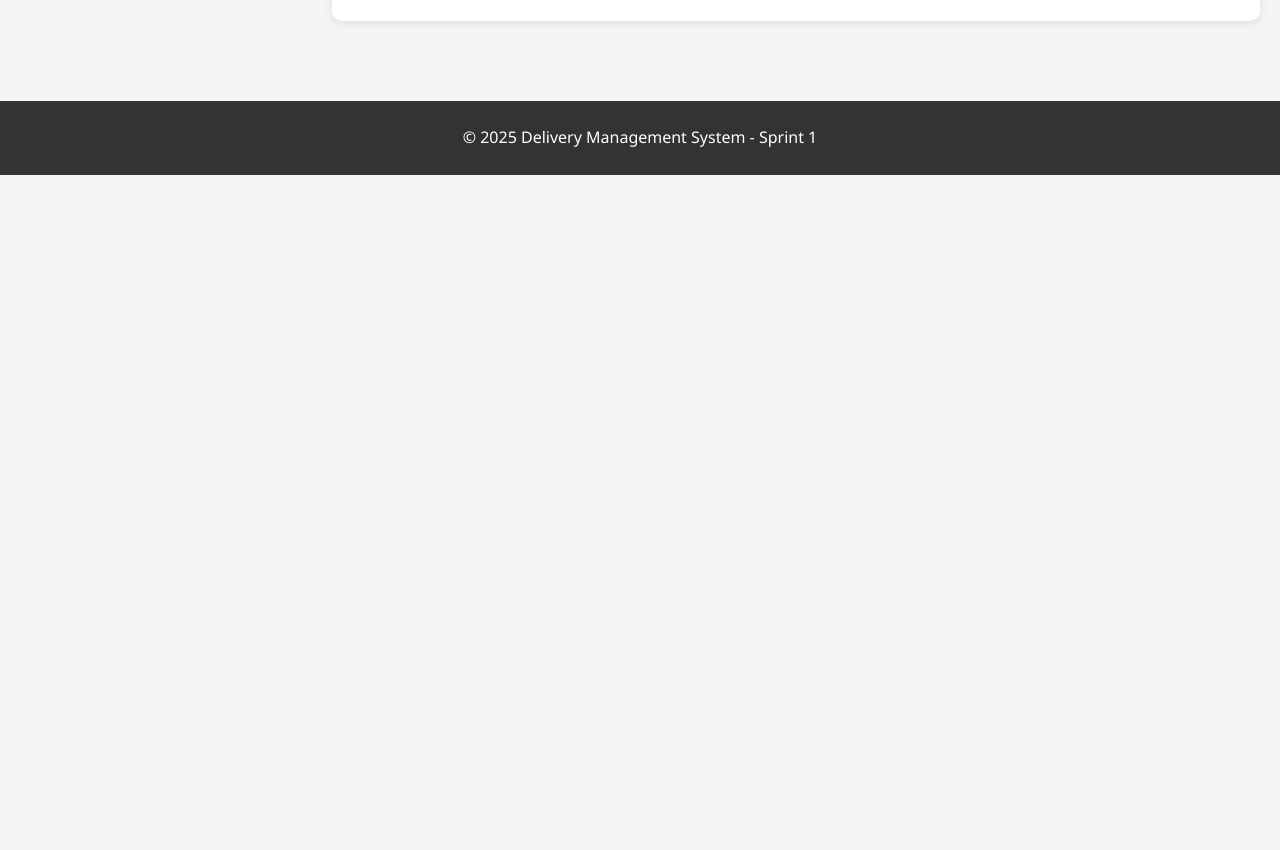
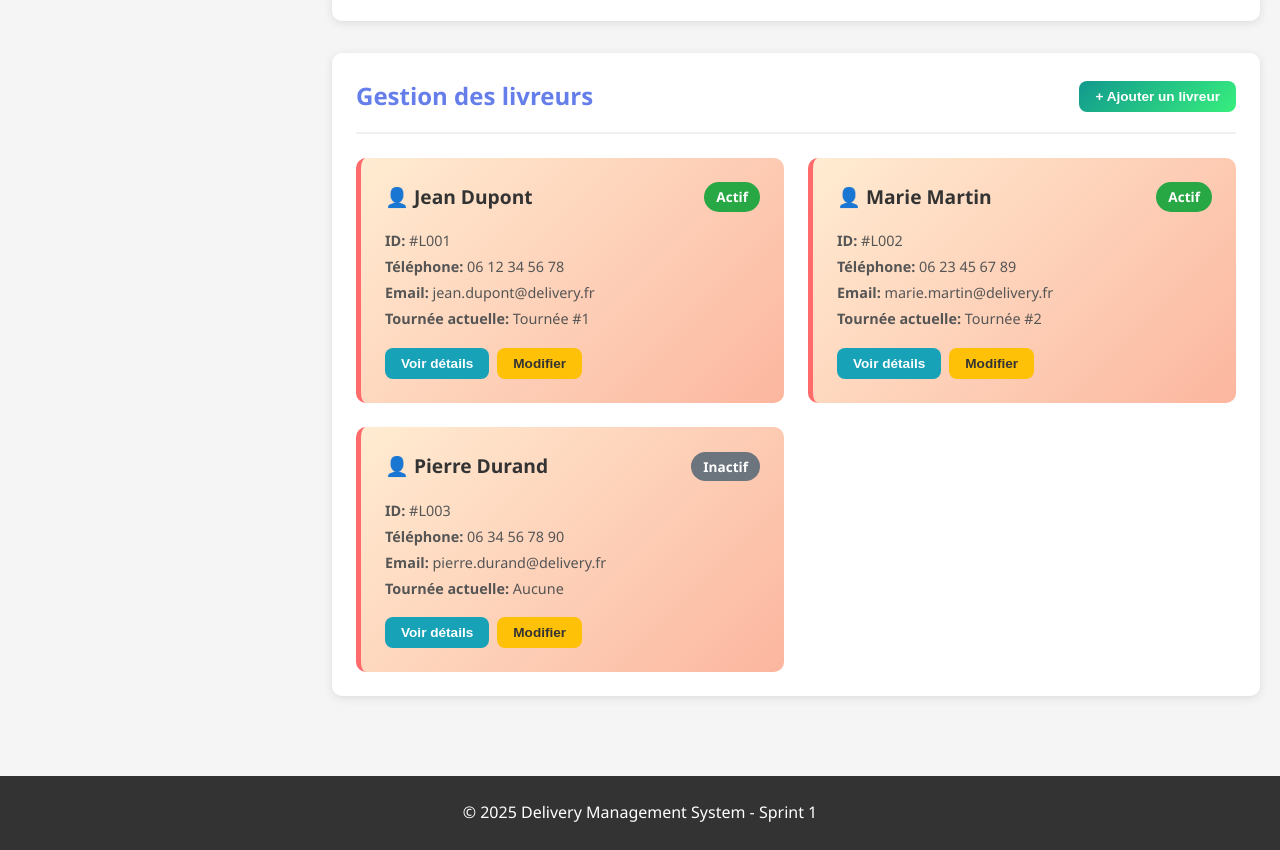
Before and after one commit to ismailmarcil/AGILE, a plain HTML site: page front/index.html in a window 1280 px wide. Shown: the part 1917-2767 px from the top of the page. Before the commit the page ends 2092 px from the top, so only its background shows below. Drawn offline with Linux system fonts and the light colour scheme.

Commit message:
Update stylesheet link and rename styles file

```diff
--- a/front/index.html
+++ b/front/index.html
@@ -4,7 +4,7 @@
     <meta charset="UTF-8">
     <meta name="viewport" content="width=device-width, initial-scale=1.0">
     <title>Delivery Management System</title>
-    <link rel="stylesheet" href="styles.css">
+    <link rel="stylesheet" href="styles/styles.css">
 </head>
 <body>
     <!-- Header -->
@@ -77,7 +77,7 @@
             <!-- Main Panel -->
             <div class="main-panel">
                 <!-- Map Section -->
-                <section class="map-section">
+                <section class="map-section" id="map">
                     <div class="section-header">
                         <h2>Carte de la ville</h2>
                         <div class="section-actions">
@@ -94,7 +94,7 @@
                 </section>
 
                 <!-- Tours Section -->
-                <section class="tours-section">
+                <section class="tours-section" id="tours">
                     <div class="section-header">
                         <h2>Tournées actives</h2>
                         <button class="btn btn-small">+ Nouvelle tournée</button>
@@ -157,7 +157,7 @@
                 </section>
 
                 <!-- Delivery Requests Section -->
-                <section class="deliveries-section">
+                <section class="deliveries-section" id="deliveries">
                     <div class="section-header">
                         <h2>Demandes de livraison</h2>
                         <button class="btn btn-small btn-success">+ Ajouter une demande</button>
@@ -223,6 +223,66 @@
                         </table>
                     </div>
                 </section>
+
+                <!-- Couriers Section -->
+                <section class="couriers-section" id="couriers">
+                    <div class="section-header">
+                        <h2>Gestion des livreurs</h2>
+                        <button class="btn btn-small btn-success">+ Ajouter un livreur</button>
+                    </div>
+                    <div class="couriers-grid">
+                        <div class="courier-card">
+                            <div class="courier-header">
+                                <h3>👤 Jean Dupont</h3>
+                                <span class="courier-status status-active">Actif</span>
+                            </div>
+                            <div class="courier-details">
+                                <p><strong>ID:</strong> #L001</p>
+                                <p><strong>Téléphone:</strong> 06 12 34 56 78</p>
+                                <p><strong>Email:</strong> jean.dupont@delivery.fr</p>
+                                <p><strong>Tournée actuelle:</strong> Tournée #1</p>
+                            </div>
+                            <div class="courier-actions">
+                                <button class="btn btn-small btn-info">Voir détails</button>
+                                <button class="btn btn-small btn-warning">Modifier</button>
+                            </div>
+                        </div>
+
+                        <div class="courier-card">
+                            <div class="courier-header">
+                                <h3>👤 Marie Martin</h3>
+                                <span class="courier-status status-active">Actif</span>
+                            </div>
+                            <div class="courier-details">
+                                <p><strong>ID:</strong> #L002</p>
+                                <p><strong>Téléphone:</strong> 06 23 45 67 89</p>
+                                <p><strong>Email:</strong> marie.martin@delivery.fr</p>
+                                <p><strong>Tournée actuelle:</strong> Tournée #2</p>
+                            </div>
+                            <div class="courier-actions">
+                                <button class="btn btn-small btn-info">Voir détails</button>
+                                <button class="btn btn-small btn-warning">Modifier</button>
+                            </div>
+                        </div>
+
+                        <div class="courier-card">
+                            <div class="courier-header">
+                                <h3>👤 Pierre Durand</h3>
+                                <span class="courier-status status-inactive">Inactif</span>
+                            </div>
+                            <div class="courier-details">
+                                <p><strong>ID:</strong> #L003</p>
+                                <p><strong>Téléphone:</strong> 06 34 56 78 90</p>
+                                <p><strong>Email:</strong> pierre.durand@delivery.fr</p>
+                                <p><strong>Tournée actuelle:</strong> Aucune</p>
+                            </div>
+                            <div class="courier-actions">
+                                <button class="btn btn-small btn-info">Voir détails</button>
+                                <button class="btn btn-small btn-warning">Modifier</button>
+                            </div>
+                        </div>
+                    </div>
+                </section>
             </div>
         </div>
     </main>
--- a/front/styles.css
+++ b/front/styles/styles.css
@@ -399,6 +399,71 @@ section {
     color: #0c5460;
 }
 
+/* Couriers Section */
+.couriers-grid {
+    display: grid;
+    grid-template-columns: repeat(auto-fill, minmax(300px, 1fr));
+    gap: 1.5rem;
+}
+
+.courier-card {
+    background: linear-gradient(135deg, #ffecd2 0%, #fcb69f 100%);
+    border-radius: 10px;
+    padding: 1.5rem;
+    border-left: 5px solid #ff6b6b;
+    transition: all 0.3s ease;
+}
+
+.courier-card:hover {
+    transform: translateY(-5px);
+    box-shadow: 0 8px 20px rgba(0, 0, 0, 0.15);
+}
+
+.courier-header {
+    display: flex;
+    justify-content: space-between;
+    align-items: center;
+    margin-bottom: 1rem;
+}
+
+.courier-header h3 {
+    color: #333;
+    font-size: 1.2rem;
+}
+
+.courier-status {
+    padding: 0.25rem 0.75rem;
+    border-radius: 15px;
+    font-size: 0.85rem;
+    font-weight: 600;
+}
+
+.courier-status.status-active {
+    background: #28a745;
+    color: white;
+}
+
+.courier-status.status-inactive {
+    background: #6c757d;
+    color: white;
+}
+
+.courier-details {
+    margin-bottom: 1rem;
+    line-height: 1.8;
+}
+
+.courier-details p {
+    color: #555;
+    font-size: 0.9rem;
+}
+
+.courier-actions {
+    display: flex;
+    gap: 0.5rem;
+    flex-wrap: wrap;
+}
+
 /* Modal */
 .modal {
     position: fixed;
@@ -482,7 +547,8 @@ section {
         position: static;
     }
 
-    .tours-grid {
+    .tours-grid,
+    .couriers-grid {
         grid-template-columns: repeat(auto-fill, minmax(250px, 1fr));
     }
 }
@@ -494,7 +560,8 @@ section {
         text-align: center;
     }
 
-    .tours-grid {
+    .tours-grid,
+    .couriers-grid {
         grid-template-columns: 1fr;
     }
 
```
